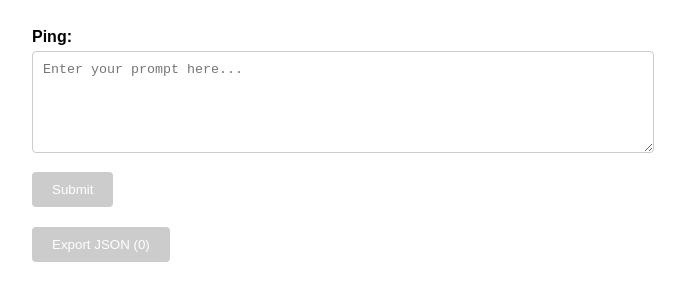
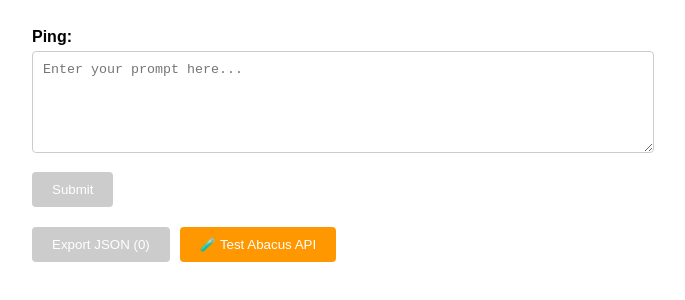
Before and after one commit to djb258/ping-pong-master, a Next.js app: page / in a window 1280 px wide. Shown: the top 300 px of the page, without its empty margins (308-993 px from the left). Built offline with nearby package versions, Linux system fonts and the light colour scheme.

Commit message:
Add Test Abacus API button for easy debugging

```diff
--- a/components/PingPongForm.jsx
+++ b/components/PingPongForm.jsx
@@ -107,6 +107,32 @@ export default function PingPongForm() {
     document.body.removeChild(a);
     URL.revokeObjectURL(url);
   }, [pingPongHistory]);
+
+  /**
+   * Test Abacus API directly
+   */
+  const testAbacusAPI = async () => {
+    try {
+      const response = await fetch('/api/test-abacus', {
+        method: 'POST',
+        headers: { 'Content-Type': 'application/json' },
+        body: JSON.stringify({ prompt: 'best places to eat Bedford, Pennsylvania' })
+      });
+
+      const data = await response.json();
+
+      if (data.success) {
+        alert(`✅ ABACUS TEST SUCCESS!\n\nExtracted Response:\n${data.extractedResponse}\n\nCheck console for full details.`);
+        console.log('=== ABACUS TEST RESULT ===', data);
+      } else {
+        alert(`❌ ABACUS TEST FAILED!\n\nError: ${data.error}\n\nDetails: ${data.details || 'None'}`);
+        console.error('=== ABACUS TEST FAILED ===', data);
+      }
+    } catch (error) {
+      alert(`❌ TEST ERROR!\n\n${error.message}`);
+      console.error('Test error:', error);
+    }
+  };
 
   return (
     <div style={{ maxWidth: '600px', margin: '0 auto', padding: '20px', fontFamily: 'Arial, sans-serif' }}>
@@ -241,7 +267,8 @@ export default function PingPongForm() {
         </div>
       )}
 
-      {/* Export button */}
+      {/* Export and Test buttons */}
+      <div style={{ display: 'flex', gap: '10px' }}>
         <button
           onClick={handleExport}
           disabled={pingPongHistory.length === 0}
@@ -256,6 +283,21 @@ export default function PingPongForm() {
         >
           Export JSON ({pingPongHistory.length})
         </button>
+
+        <button
+          onClick={testAbacusAPI}
+          style={{
+            padding: '10px 20px',
+            backgroundColor: '#ff9800',
+            color: 'white',
+            border: 'none',
+            borderRadius: '4px',
+            cursor: 'pointer'
+          }}
+        >
+          🧪 Test Abacus API
+        </button>
+      </div>
     </div>
   );
 }
```
Lines whose indentation alone changed are shown as unchanged.
